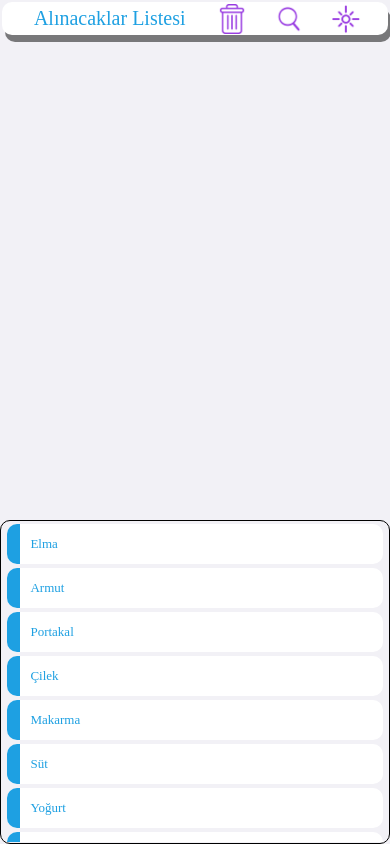
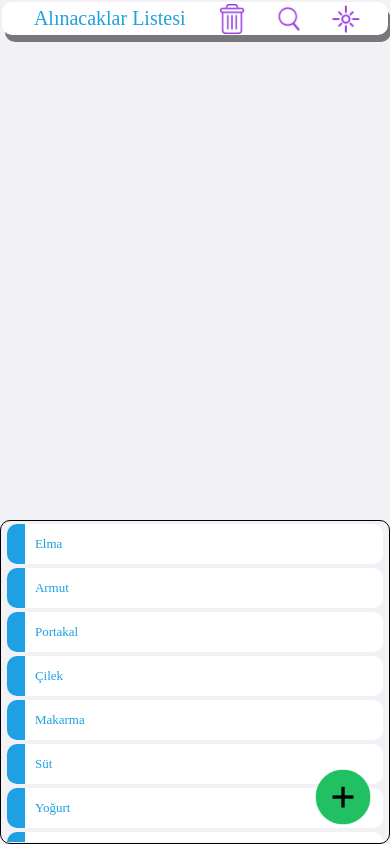
Before and after one commit to uufko/ToBuysList, a React Native app: screen / in a window 390 px wide. Built offline with nearby package versions, Linux system fonts and the light colour scheme.

Commit message:
add button added

```diff
--- a/components/BuyList/BuyList.js
+++ b/components/BuyList/BuyList.js
@@ -7,7 +7,8 @@ import { Style } from './Style';
 const BuyList = () => {
   const dispatch = useDispatch();
   const counter = useSelector(state => state.counter);
-  let controlList = counter.controlList
+  const controlList = counter.controlList
+  const numberList = counter.numberList
   return (
     <View style={Style.container}>
       <FlatList
@@ -26,7 +27,7 @@ const BuyList = () => {
               <View
                 style={[Style.viewStyle, {backgroundColor:counter.currentFontColor}]}>
                 <Text style={{ color: 'white', fontFamily: 'Poppins-SemiBold' }}>
-                  {counter.numberList[controlList.indexOf(item)]}
+                  {numberList[controlList.indexOf(item)]}
                 </Text>
               </View>
               <View
--- a/components/ProductList/List.js
+++ b/components/ProductList/List.js
@@ -3,17 +3,24 @@ import {
   Text,
   FlatList,
   TouchableOpacity,
+  Image,
+  Modal,
+  Button,
+  TextInput,
 } from 'react-native';
-import React from 'react';
+import React, { useState } from 'react';
 import { addControlList, inscreaseNumber, addNumberList } from '../../Slice';
 import { useSelector, useDispatch } from 'react-redux';
 import { Style } from './Style';
+import { Colors, Images } from '../../src/metarial/Metarial';
 
 const List = () => {
   const dispatch = useDispatch();
   const counter = useSelector(state => state.counter);
   const List = counter.count;
   const controlList = counter.controlList
+  const [visible, setVisible] = useState(false)
+  const [newProduct, setNewProduct] = useState("")
 
   return (
     <View style={Style.viewStyle}>
@@ -50,7 +57,7 @@ const List = () => {
                 }}></View>
               <View
                 style={{
-                  flex: 27,
+                  flex: 20,
                   justifyContent: 'center',
                   alignItems: 'start',
                 }}>
@@ -59,6 +66,26 @@ const List = () => {
             </TouchableOpacity>
           );
         }}></FlatList>
+        <TouchableOpacity onPress={()=> setVisible(true)} style={{position:"absolute" ,  right:10, bottom:10}}>
+          <Image source={Images.addButton} style={{height:70, width:70, resizeMode:"stretch"}}/>
+        </TouchableOpacity>
+        <Modal transparent={true} visible={visible} animationType="slide">
+          <TouchableOpacity onPress={()=> setVisible(false)} style={{justifyContent:"center", alignItems:"center", flex:1}}>
+            <View style={{height:500, width:300,borderWidth:1, borderColor:"black", backgroundColor:"white", padding:2}}>
+              <Text>ufuk</Text>
+              <TextInput
+              onChangeText={(e)=>{
+                setNewProduct(e)
+              }}
+              value={newProduct} placeholder='Ürün giriniz' style={{borderWidth:1 , borderRadius:5}}/>
+              <Button onPress={()=> {
+                let aaalist = []
+                aaalist = [...aaalist , newProduct]
+                console.log(aaalist);
+              }} title='listeye ekle'></Button>
+            </View>
+          </TouchableOpacity>
+        </Modal>
     </View>
 
   );
--- a/src/metarial/Metarial.js
+++ b/src/metarial/Metarial.js
@@ -7,7 +7,8 @@ export const Images = {
     darkDeleteIcon: require('../../assets/images/darkDeleteIcon.png'),
     darkSearchIcon: require('../../assets/images/darkSearchIcon.png'),
     darkThemeIcon: require('../../assets/images/darkTheme.png'),
-    lightThemeIcon: require('../../assets/images/lightTheme.png')
+    lightThemeIcon: require('../../assets/images/lightTheme.png'),
+    addButton : require('../../assets/images/addButton.png')
 
 
 }
--- a/src/screens/ToBuyList/ToBuyList.js
+++ b/src/screens/ToBuyList/ToBuyList.js
@@ -2,7 +2,7 @@ import { View, SafeAreaView } from 'react-native';
 import React, { useEffect } from 'react';
 import AsyncStorage from '@react-native-async-storage/async-storage';
 import { useSelector, useDispatch } from 'react-redux';
-import { setColorState, setNumberList, setProductList, setThemeStyle, setThemeStyleState } from '../../../Slice';
+import { setNumberList, setProductList, setThemeStyle, setThemeStyleState } from '../../../Slice';
 import { Style } from './Style';
 import Header from '../../../components/Header/Header';
 import List from '../../../components/ProductList/List';
@@ -24,6 +24,11 @@ const ToBuyList = () => {
   useEffect(() => {
     setNumberData()
     setProductData()
+  }, [controlList])
+
+  useEffect(() => {
+    setNumberData()
+    setProductData()
   }, [numberList])
 
   useEffect(()=>{
@@ -31,6 +36,7 @@ const ToBuyList = () => {
     setNumberData()
     setProductData()
   },[theme])
+
 
   const setNumberData = async () => {
     const sendNumber = numberList;
```
Also changed, not shown: assets/images/addButton.png (added).
